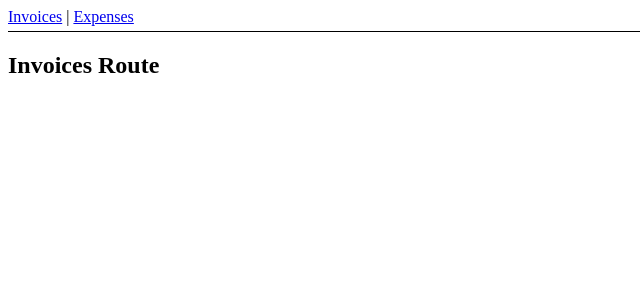
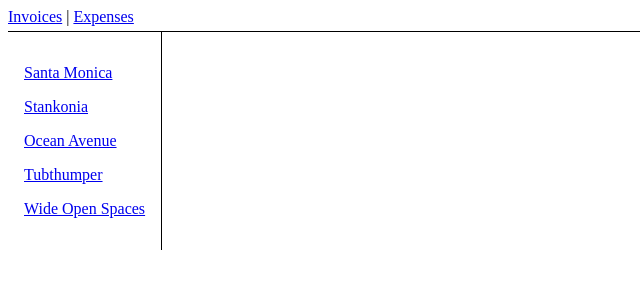
Before and after one commit to 7CORS/ReactJSProfessional, a React (Vite) app in the folder react-router-tutorial/: page /invoices in a window 1280 px wide. Shown: the top 300 px of the page, without its empty margins (0-640 px from the left). Built offline with nearby package versions, Linux system fonts and the light colour scheme.

Commit message:
Listing invoices

```diff
--- /dev/null
+++ b/react-router-tutorial/src/data/data.ts
@@ -0,0 +1,36 @@
+const invoices = [
+    {
+        name: "Santa Monica",
+        number: 1995,
+        amount: "$10,800",
+        due: "12/05/1995",
+    },
+    {
+        name: "Stankonia",
+        number: 2000,
+        amount: "$8,000",
+        due: "10/31/2000",
+    },
+    {
+        name: "Ocean Avenue",
+        number: 2003,
+        amount: "$9,500",
+        due: "07/22/2003",
+    },
+    {
+        name: "Tubthumper",
+        number: 1997,
+        amount: "$14,000",
+        due: "09/01/1997",
+    },
+    {
+        name: "Wide Open Spaces",
+        number: 1998,
+        amount: "$4,600",
+        due: "01/27/1998",
+    },
+];
+
+export function getInvoices() {
+    return invoices;
+}
--- a/react-router-tutorial/src/routes/Invoices/index.tsx
+++ b/react-router-tutorial/src/routes/Invoices/index.tsx
@@ -1,9 +1,24 @@
 import './styles.css';
 
+import { getInvoices } from '../../data/data';
+import { Link } from 'react-router-dom';
+
 export default function Invoices() {
+    const invoices = getInvoices();
+
     return (
-        <main className="invoices">
-            <h2>Invoices Route</h2>
-        </main>
+        <div className="container">
+            <nav className="nav">
+                {invoices.map((invoice) => (
+                    <Link
+                        className="link"
+                        to={`/invoices/${invoice.number}`}
+                        key={invoice.number}
+                    >
+                        {invoice.name}
+                    </Link>
+                ))}
+            </nav>
+        </div>
     );
 }
--- a/react-router-tutorial/src/routes/Invoices/styles.css
+++ b/react-router-tutorial/src/routes/Invoices/styles.css
@@ -1,3 +1,13 @@
-.invoices {
-    padding: "1rem 0";
+.container {
+    display: flex;
 }
+
+.nav {
+    border-right: solid 1px;
+    padding: 1rem;
+}
+
+.link {
+    display: block;
+    margin: 1rem 0;
+}
```
Also changed, not shown: 1 other file (tests, documents, lock files or other folders).
